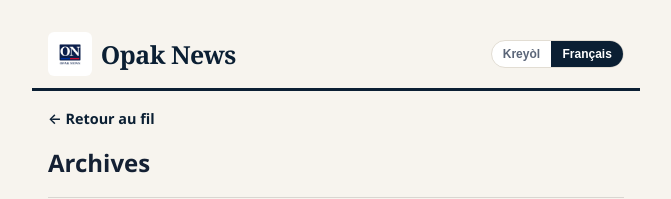
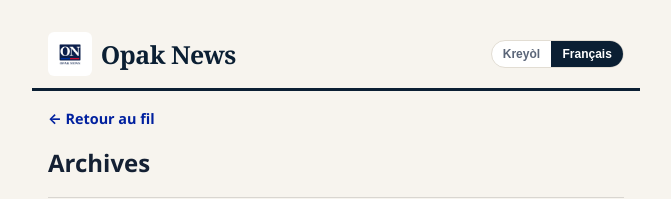
Before and after one commit to haitialways-pixel/opak-news, a React (Vite) app: page /archives in a window 1280 px wide. Shown: the top 199 px of the page, without its empty margins (304-975 px from the left). Built offline with nearby package versions, Linux system fonts and the light colour scheme; no server answers.

Commit message:
Retour au fil link: flag blue #00209f, bold

```diff
--- a/src/index.css
+++ b/src/index.css
@@ -301,9 +301,9 @@ a:hover {
 
 .back-link {
   font-size: 0.9rem;
-  font-weight: 600;
+  font-weight: 700;
   text-decoration: none;
-  color: var(--brand);
+  color: #00209f;
 }
 
 .detail-headline {
```
